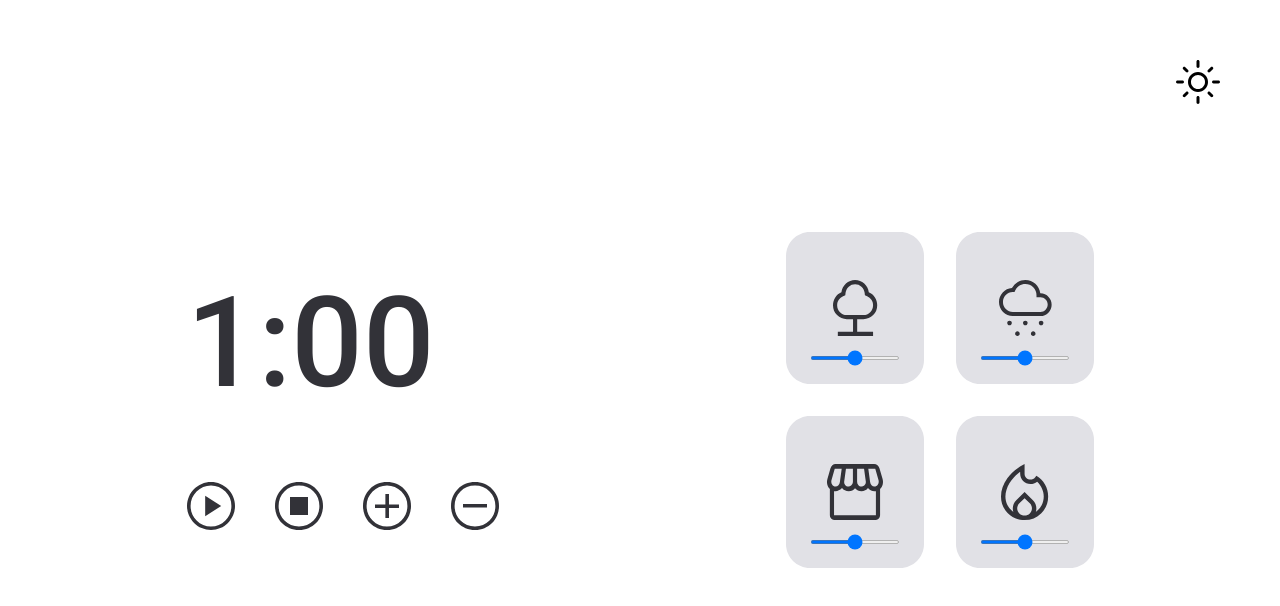
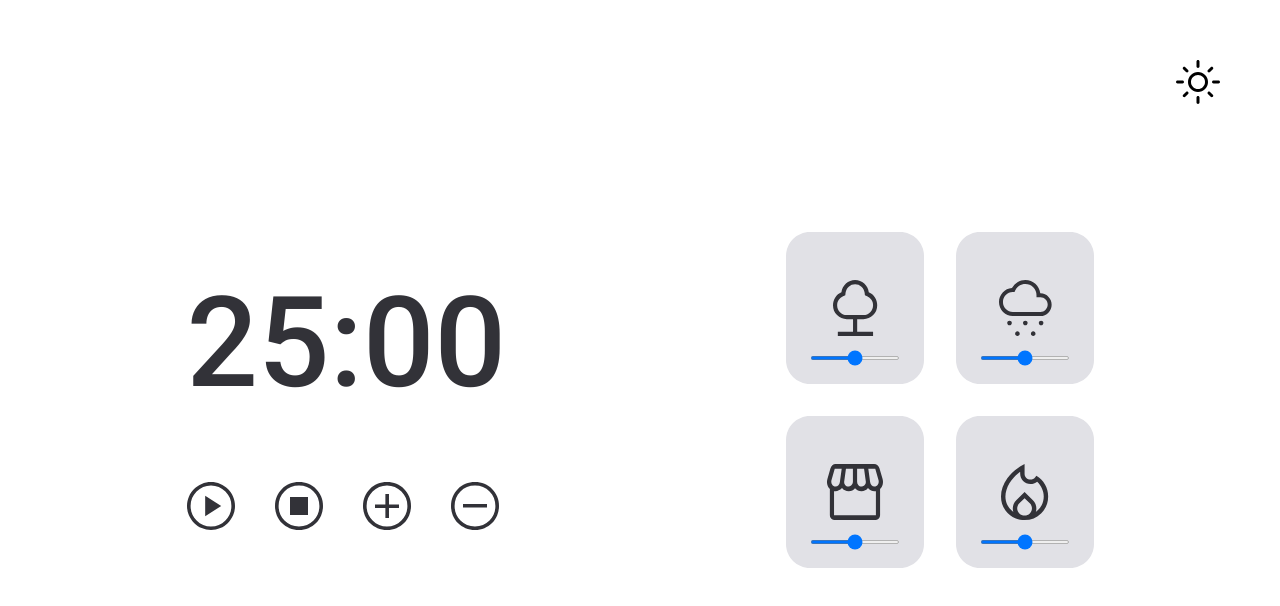
Before and after one commit to Clara-Pacheco/FocusTimer2.0-DarkMode, a plain HTML site: page index.html in a window 1280 px wide. Drawn offline with Linux system fonts and the light colour scheme.

Commit message:
Fix initial time for counter

```diff
--- a/index.html
+++ b/index.html
@@ -35,7 +35,7 @@
 
       <div class="timer">
         <div class="time">
-          <span class="minutes">1</span>
+          <span class="minutes">25</span>
           <span class="separation-minuts-seconds">:</span>
           <span class="seconds">00</span>
         </div>
```
